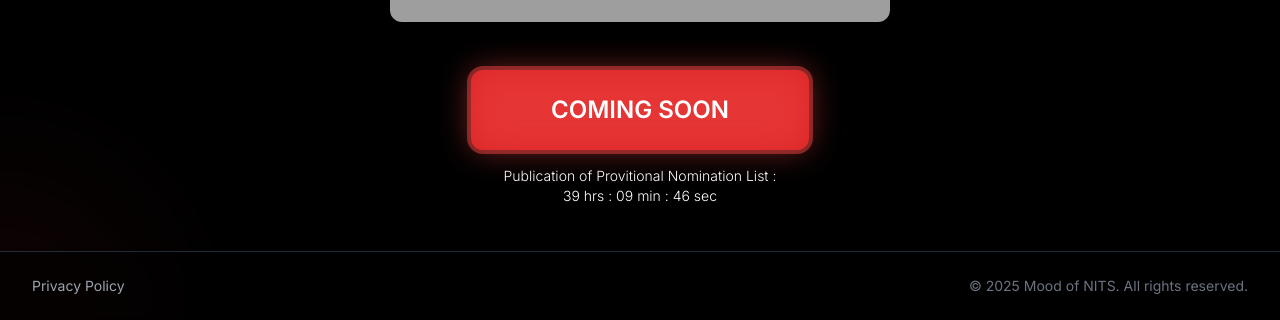
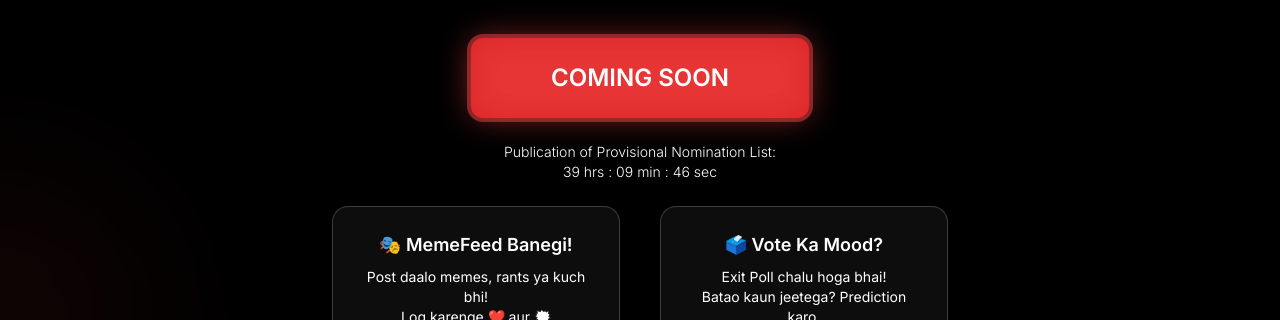
Before and after one commit to rishinhk004/MoodofNItsFront, a Next.js app: page / in a window 1280 px wide. Both pictures are taken after a click on the button "COMING SOON". Shown: the part 480-800 px from the top of the page. Built offline with nearby package versions, Linux system fonts and the light colour scheme; grey boxes are pictures that could not be loaded.

Commit message:
add features card

```diff
--- a/src/app/layout.tsx
+++ b/src/app/layout.tsx
@@ -11,7 +11,7 @@ const inter = Inter({
 
 export const metadata = {
   title: "GUB Elections 2025",
-  description: "Generated by create-t3-app",
+  description: "Gymkhana Union Body Elections NIT Silchar, 2025",
   icons: [
     {
       rel: "icon",
--- a/src/app/page.tsx
+++ b/src/app/page.tsx
@@ -4,7 +4,7 @@ import ComingSoonButton from "../components/ComingSoon";
 
 const MainContent: React.FC = () => {
   return (
-    <main className="flex flex-1 items-center justify-center px-4 sm:px-6 lg:px-8">
+    <main className="flex flex-1 items-center justify-center px-4 sm:px-6 lg:px-8 min-h-screen">
       <div className="mx-auto max-w-4xl text-center">
         {/* Background decoration */}
         <div className="pointer-events-none absolute inset-0 overflow-hidden">
--- a/src/components/ComingSoon.tsx
+++ b/src/components/ComingSoon.tsx
@@ -5,7 +5,7 @@ const ComingSoonButton: React.FC = () => {
   const [clicked, setClicked] = useState(false);
   const [timeLeft, setTimeLeft] = useState("");
 
-  // Target time: 5th August 2:00 PM IST
+  // Target time: 5th August 4:00 PM IST
   const targetDate = new Date("2025-08-05T16:00:00+05:30");
 
   useEffect(() => {
@@ -21,10 +21,7 @@ const ComingSoonButton: React.FC = () => {
       } else {
         const totalSeconds = Math.floor(diff / 1000);
         const hours = String(Math.floor(totalSeconds / 3600)).padStart(2, "0");
-        const minutes = String(Math.floor((totalSeconds % 3600) / 60)).padStart(
-          2,
-          "0",
-        );
+        const minutes = String(Math.floor((totalSeconds % 3600) / 60)).padStart(2, "0");
         const seconds = String(totalSeconds % 60).padStart(2, "0");
 
         setTimeLeft(`${hours} hrs : ${minutes} min : ${seconds} sec`);
@@ -39,7 +36,7 @@ const ComingSoonButton: React.FC = () => {
   };
 
   return (
-    <div className="flex flex-col items-center space-y-4 scale-75 sm:scale-100">
+    <div className="flex flex-col items-center space-y-6 scale-75 sm:scale-100">
       <button
         onClick={handleClick}
         className={`group relative transform rounded-xl bg-red-600 px-20 py-6 text-2xl font-semibold transition-all duration-500 hover:scale-105
@@ -59,11 +56,33 @@ const ComingSoonButton: React.FC = () => {
       </button>
 
       {clicked && (
-        <p className="text-white-800  text-sm  font-light">
-          Publication of Provitional Nomination List :
-          <br/>
-          {timeLeft}
-        </p>
+        <>
+          <p className="text-white text-center text-sm font-light fade-in-up delay-[200ms]">
+            Publication of Provisional Nomination List:
+            <br />
+            {timeLeft}
+          </p>
+
+          <div className="flex flex-col sm:flex-row items-center justify-center gap-10 px-4 mt-4">
+            <div className="feature-card animation-delay-300">
+              <h3 className="text-lg font-semibold mb-2">🎭 MemeFeed Banegi!</h3>
+              <p className="text-sm">
+                Post daalo memes, rants ya kuch bhi! <br />
+                Log karenge ❤️ aur 🗯️ <br />
+                Apni mini Instagram banegi yahan!
+              </p>
+            </div>
+
+            <div className="feature-card animation-delay-500">
+              <h3 className="text-lg font-semibold mb-2">🗳️ Vote Ka Mood?</h3>
+              <p className="text-sm">
+                Exit Poll chalu hoga bhai! <br />
+                Batao kaun jeetega? Prediction karo, <br />
+                aur ban jao political guru!
+              </p>
+            </div>
+          </div>
+        </>
       )}
 
       <style jsx>{`
@@ -79,6 +98,43 @@ const ComingSoonButton: React.FC = () => {
             transform: rotateX(360deg);
           }
         }
+
+        .feature-card {
+          background: rgba(255, 255, 255, 0.05);
+          backdrop-filter: blur(12px);
+          border: 1px solid rgba(255, 255, 255, 0.2);
+          border-radius: 1rem;
+          padding: 1.5rem;
+          width: 18rem;
+          color: white;
+          box-shadow: 0 8px 24px rgba(0, 0, 0, 0.3);
+          animation: fadeInUp 0.6s ease forwards;
+          opacity: 0;
+        }
+
+        .animation-delay-300 {
+          animation-delay: 0.3s;
+        }
+
+        .animation-delay-500 {
+          animation-delay: 0.5s;
+        }
+
+        .fade-in-up {
+          animation: fadeInUp 0.8s ease forwards;
+          opacity: 0;
+        }
+
+        @keyframes fadeInUp {
+          0% {
+            transform: translateY(20px);
+            opacity: 0;
+          }
+          100% {
+            transform: translateY(0px);
+            opacity: 1;
+          }
+        }
       `}</style>
     </div>
   );
--- a/src/components/Footer.tsx
+++ b/src/components/Footer.tsx
@@ -2,7 +2,7 @@ import React from "react";
 
 const Footer: React.FC = () => {
   return (
-    <footer className="relative z-10 mt-auto">
+    <footer className="relative z-10 mt-5">
       <div className="border-t border-gray-800 bg-black/50 backdrop-blur-sm">
         <div className="mx-auto max-w-7xl px-4 py-6 sm:px-6 lg:px-8">
           <div className="flex flex-col items-center justify-between space-y-4 sm:flex-row sm:space-y-0">
@@ -15,7 +15,7 @@ const Footer: React.FC = () => {
               Privacy Policy
             </a>
             <div className="text-sm text-gray-500">
-              © 2025 Mood of NITS. All rights reserved.
+              © 2025 Mood of NITS Team. All rights reserved.
             </div>
           </div>
         </div>
```
